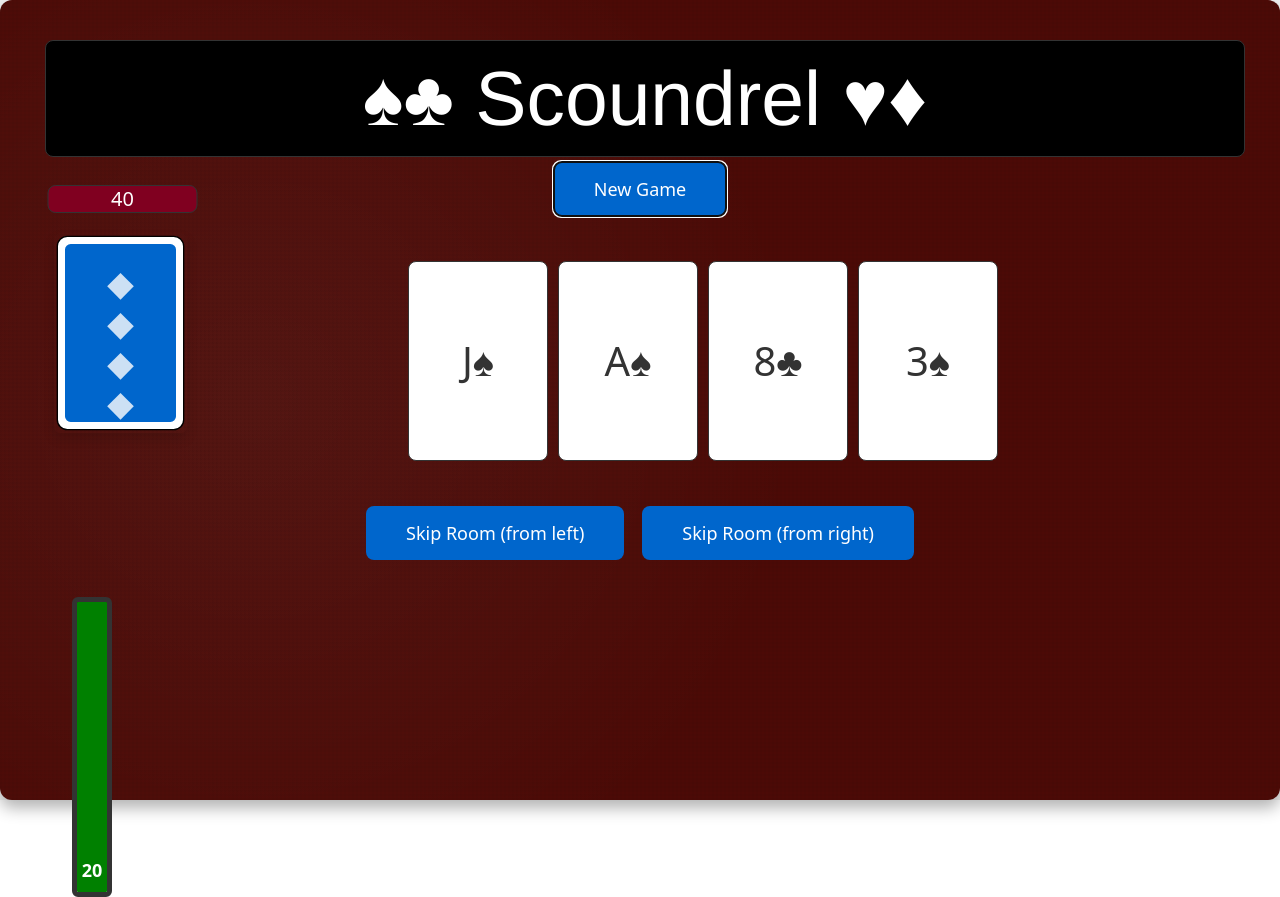
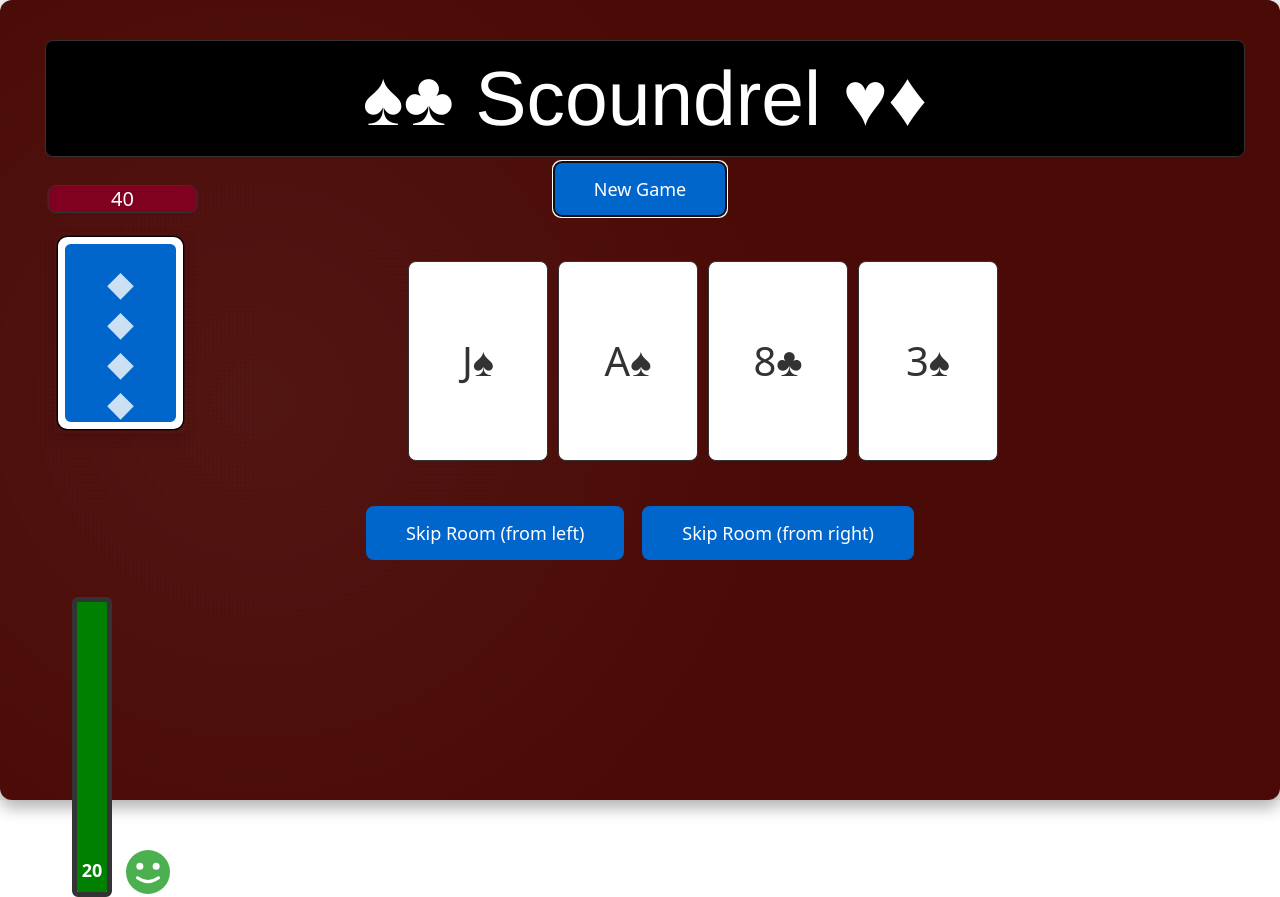
Before and after one commit to aallen43/Scoundrel-React, a React (Vite) app: page / in a window 1280 px wide. Both pictures are taken after a click on the button "New Game". Built offline with nearby package versions, Linux system fonts and the light colour scheme.

Commit message:
Added cartoon face next to health bar and slowed transition speed of health filler

```diff
--- a/src/App.css
+++ b/src/App.css
@@ -228,21 +228,21 @@
     background-color: red;
     width: 100%;
     color: red;
-    transition: height 0.3s ease;
+    transition: height 0.5s ease;
 }
 
 .health-filler-good {
     background-color: green;
     width: 100%;
     color: green;
-    transition: height 0.3s ease;
+    transition: height 0.5s ease;
 }
 
 .health-filler-warning {
     background-color: orange;
     width: 100%;
     color: orange;
-    transition: height 0.3s ease;
+    transition: height 0.5s ease;
 }
 
 /* Main wobble animation */
--- /dev/null
+++ b/src/components/Face.tsx
@@ -0,0 +1,135 @@
+interface Props {
+    state: "happy" | "neutral" | "hurt" | "dead";
+}
+
+export default function Face({ state }: Props) {
+    const size = 48;
+    const colors = {
+        happy: "#4CAF50",
+        neutral: "#FFB300",
+        hurt: "#E53935",
+        dead: "#E53935",
+    } as const;
+    const color = colors[state];
+
+    return (
+        <svg
+            width={size}
+            height={size}
+            viewBox={`0 0 ${size} ${size}`}
+            aria-label={`face-${state}`}
+            style={{ marginLeft: 12, marginTop: 250 }}
+        >
+            <circle cx={size / 2} cy={size / 2} r={size / 2 - 2} fill={color} />
+            {/* eyes */}
+            {state !== "dead" ? (
+                <>
+                    <circle
+                        cx={size * 0.33}
+                        cy={size * 0.38}
+                        r={3.5}
+                        fill="#fff"
+                    />
+                    <circle
+                        cx={size * 0.67}
+                        cy={size * 0.38}
+                        r={3.5}
+                        fill="#fff"
+                    />
+                </>
+            ) : (
+                <g stroke="#fff" strokeWidth={3} strokeLinecap="round">
+                    <line
+                        x1={size * 0.28}
+                        y1={size * 0.3}
+                        x2={size * 0.38}
+                        y2={size * 0.4}
+                    />
+                    <line
+                        x1={size * 0.38}
+                        y1={size * 0.3}
+                        x2={size * 0.28}
+                        y2={size * 0.4}
+                    />
+                    <line
+                        x1={size * 0.62}
+                        y1={size * 0.3}
+                        x2={size * 0.72}
+                        y2={size * 0.4}
+                    />
+                    <line
+                        x1={size * 0.72}
+                        y1={size * 0.3}
+                        x2={size * 0.62}
+                        y2={size * 0.4}
+                    />
+                </g>
+            )}
+            {/* mouth */}
+            {state === "happy" && (
+                <path
+                    d={`M${size * 0.28} ${size * 0.62} Q ${size / 2} ${size * 0.78} ${size * 0.72} ${size * 0.62}`}
+                    stroke="#fff"
+                    strokeWidth={3}
+                    fill="transparent"
+                    strokeLinecap="round"
+                />
+            )}
+            {state === "neutral" && (
+                <line
+                    x1={size * 0.28}
+                    y1={size * 0.66}
+                    x2={size * 0.72}
+                    y2={size * 0.66}
+                    stroke="#fff"
+                    strokeWidth={3}
+                    strokeLinecap="round"
+                />
+            )}
+            {state === "hurt" && (
+                <path
+                    d={`M${size * 0.72} ${size * 0.62} Q ${size / 2} ${size * 0.46} ${size * 0.28} ${size * 0.62}`}
+                    stroke="#fff"
+                    strokeWidth={3}
+                    fill="transparent"
+                    strokeLinecap="round"
+                />
+            )}
+            {state === "dead" && (
+                <line
+                    x1={size * 0.4}
+                    y1={size * 0.66}
+                    x2={size * 0.6}
+                    y2={size * 0.66}
+                    stroke="#fff"
+                    strokeWidth={2}
+                    strokeLinecap="round"
+                />
+            )}
+            {/* optional bandage for hurt */}
+            {state === "hurt" && (
+                <g
+                    transform={`translate(${size * 0.56}, ${size * 0.15}) rotate(25)`}
+                >
+                    <rect
+                        x={-6}
+                        y={-2}
+                        width={16}
+                        height={6}
+                        rx={2}
+                        fill="#fff"
+                        opacity={0.9}
+                    />
+                    <rect
+                        x={-2}
+                        y={0}
+                        width={4}
+                        height={4}
+                        rx={1}
+                        fill={color}
+                    />
+                </g>
+            )}
+        </svg>
+    );
+}
--- a/src/components/Health.tsx
+++ b/src/components/Health.tsx
@@ -1,3 +1,5 @@
+import Face from "./Face";
+
 interface Props {
     currentDamage: number;
 }
@@ -11,12 +13,20 @@ export default function Health({ currentDamage }: Props) {
     } else if (currentDamage >= 10) {
         className = "health-filler-warning";
     }
+    const faceState: "happy" | "neutral" | "hurt" | "dead" =
+        currentDamage === 20
+            ? "dead"
+            : currentDamage >= 15
+              ? "hurt"
+              : currentDamage >= 10
+                ? "neutral"
+                : "happy";
 
     return (
         <div
             style={{
                 display: "flex",
-                flexDirection: "column",
+                flexDirection: "row",
                 alignItems: "center",
             }}
         >
@@ -43,6 +53,7 @@ export default function Health({ currentDamage }: Props) {
                     {healthRemaining}
                 </div>
             </div>
+            <Face state={faceState} />
         </div>
     );
 }
```
